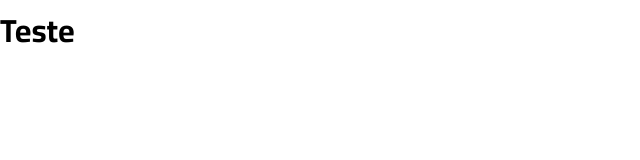
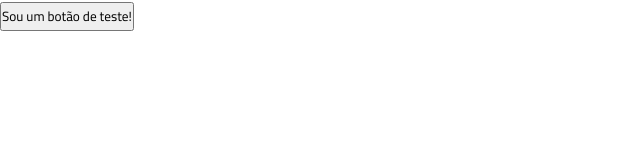
Before and after one commit to danielmrz-dev/projeto-em-grupo, a website with bundled scripts: page src/index.html in a window 1280 px wide. Shown: the whole page, without its empty margins (0-640 px from the left). Built offline with nearby package versions, Linux system fonts and the light colour scheme.

Commit message:
Ajusta a arquitetura do projeto com a criação de pastas para cada componente da aplicação

```diff
--- /dev/null
+++ b/src/components/formCadastro/form-cadastro.ts
@@ -0,0 +1,14 @@
+export class FormCadastroComponent {
+
+    constructor() {
+        this.render()
+    }
+
+    render(): string {
+        return `
+            <button>
+                Sou um botão de teste!
+            </button>
+        `
+    }
+}
--- a/src/index.html
+++ b/src/index.html
@@ -8,6 +8,6 @@
     <title>Supermercado</title>
 </head>
 <body>
-    <h1>Teste</h1>
+    <script type="module" src="../dist/main.js"></script>
 </body>
 </html>
--- /dev/null
+++ b/src/main.ts
@@ -0,0 +1,12 @@
+import { FormCadastroComponent } from "./components/formCadastro/form-cadastro.js";
+
+// Captura o elemento body para inserir os componentes criados nele
+const body = document.querySelector("body")
+
+// Cria uma instância do elemento criado com a classe para inserir no body
+const formularioDeCadastro = new FormCadastroComponent()
+
+// Insere os elementos dentro do body
+if (body) {
+    body.innerHTML += formularioDeCadastro.render();
+}
--- a/tsconfig.json
+++ b/tsconfig.json
@@ -1,7 +1,7 @@
 {
   "compilerOptions": {
     "target": "es2016",
-    "module": "commonjs",
+    "module": "ES6",
     "outDir": "./dist",
     "noEmitOnError": true,
     "strict": true,
```
Also changed, not shown: src/components/card/card.ts (added, +12 -0 lines), src/components/footer/footer.ts (added, +12 -0 lines), src/components/header/header.ts (added, +12 -0 lines), dist/components/card/card.js (added), dist/components/footer/footer.js (added), dist/components/formCadastro/form-cadastro.js (added), dist/components/header/header.js (added), dist/main.js (added), dist/produtos.js (added), src/styles/partials/_card.scss (added), src/styles/partials/_footer.scss (added), src/styles/partials/_header.scss (added).
